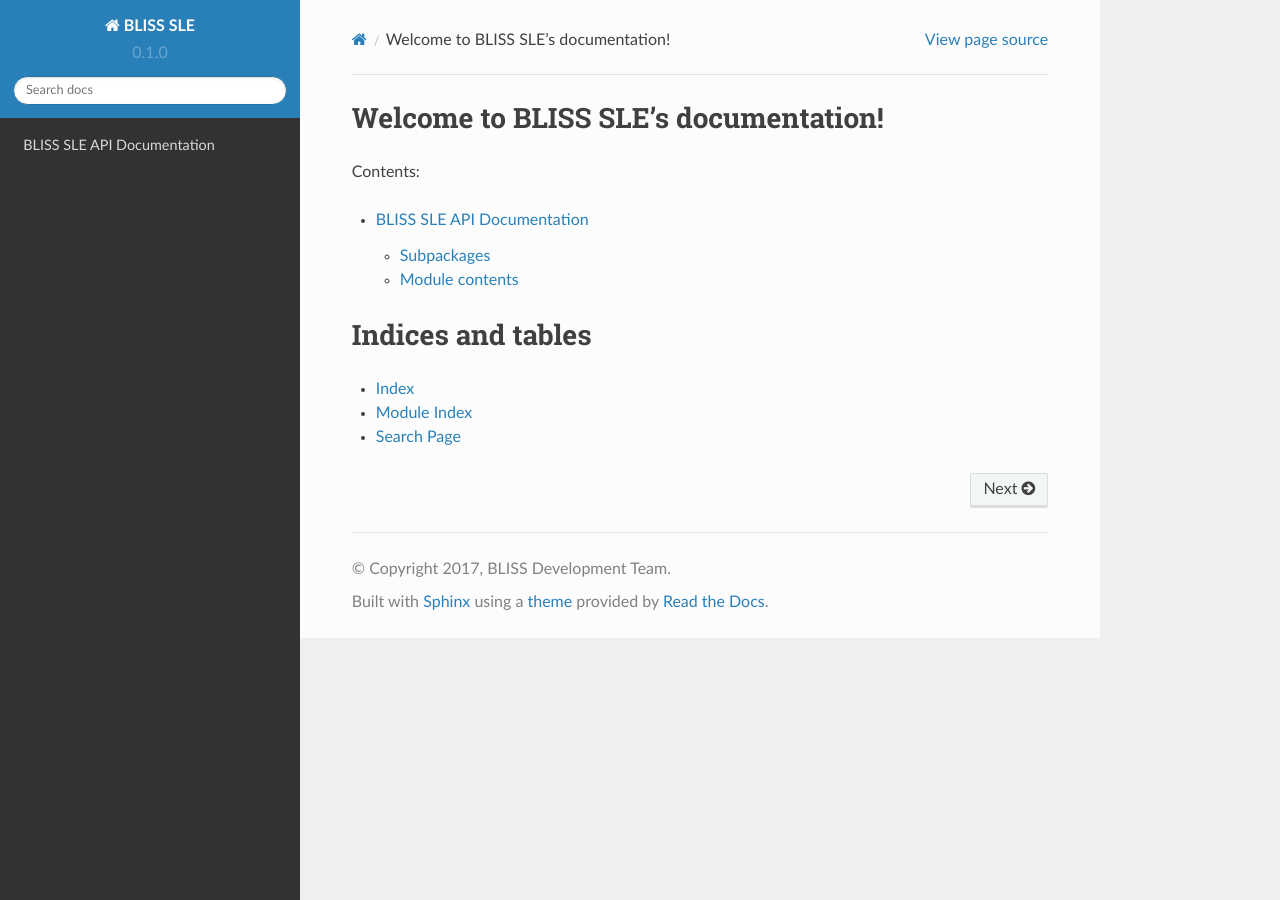
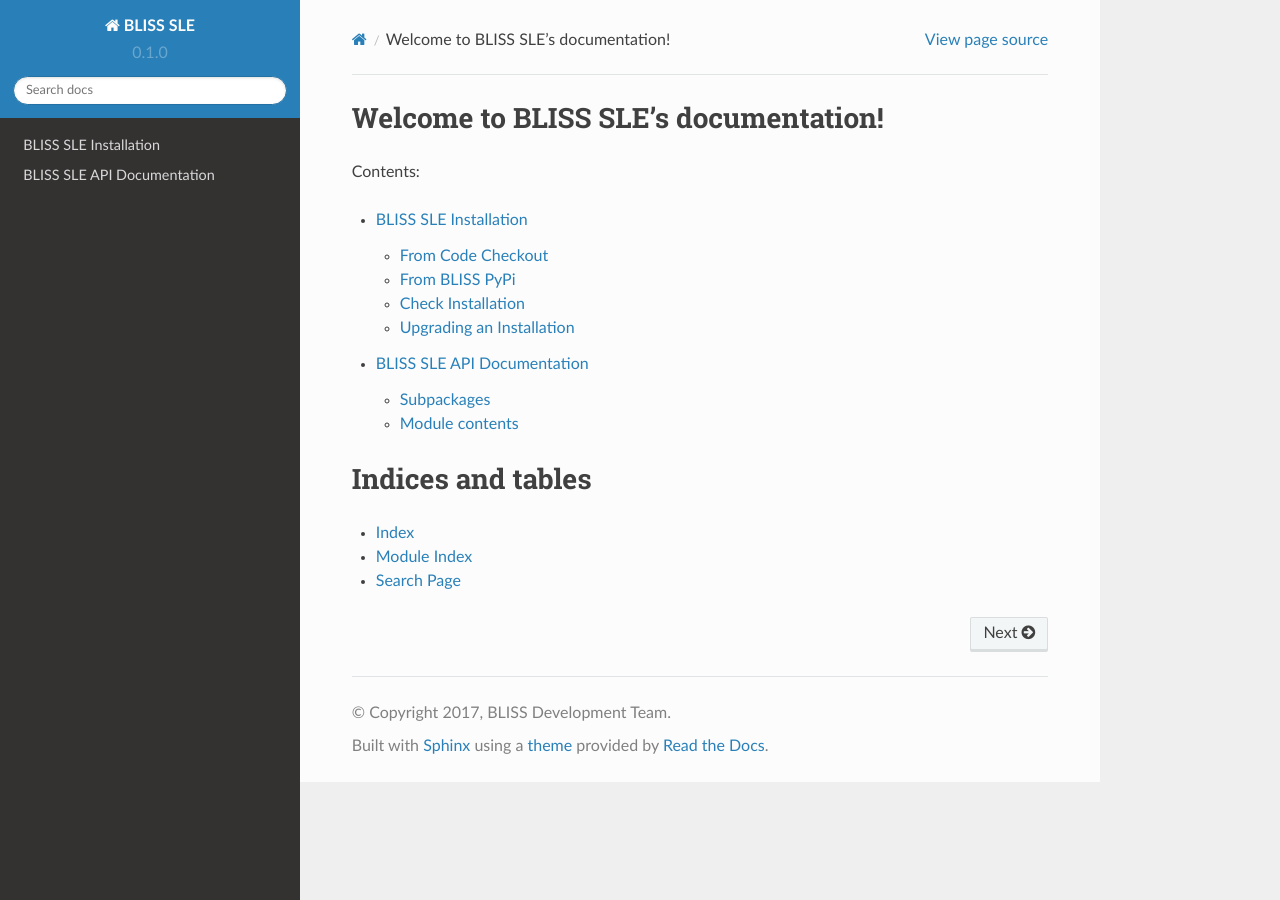
Before and after one commit to NASA-AMMOS/AIT-DSN, a Sphinx documentation site: the page built from doc/source/index.rst, in a window 1280 px wide. Built offline with Sphinx 7.4.7 and the Read the Docs theme 2.0.0, drawn with Linux system fonts in a browser that asks for light colours; some of the changed lines change nothing that is shown.

Commit message:
Add installation docs

```diff
--- a/doc/source/index.rst
+++ b/doc/source/index.rst
@@ -11,6 +11,7 @@
 .. toctree::
    :maxdepth: 2
 
+   installation
    BLISS SLE API Documentation <bliss>
 
 
--- /dev/null
+++ b/doc/source/installation.rst
@@ -0,0 +1,82 @@
+BLISS SLE Installation
+======================
+
+This guide will show you how to install BLISS SLE. It assumes that you have followed the `BLISS Core Installation and Configuration Guide <https://github.jpl.nasa.gov/pages/bliss/bliss-core/installation.html>`_ and ended up with a working BLISS Core install. You can install BLISS SLE from a checkout of the code or from the BLISS PyPi server. Having a checkout of the code can be handy if you want to view the source or make changes. Installing from PyPi keeps your system clutter free since you don't have a copy of the code base around. Either choice will work fine!
+
+From Code Checkout
+------------------
+
+Clone the repository from JPL Github
+
+.. code-block:: bash
+
+   > git clone https://github.jpl.nasa.gov/bliss/bliss-sle.git
+   > cd bliss-sle
+
+Find the latest tagged version of the code and check it out
+
+.. code-block:: bash
+
+   > git tag
+   > git checkout <Most recent version number output by the previous command>
+
+Run the following to install BLISS SLE:
+
+.. code-block:: bash
+
+   > pip install . --process-dependency-links
+
+From BLISS PyPi
+---------------
+
+If you have access to the JPL network you can install BLISS SLE directly from the BLISS PyPi server.
+
+.. code-block:: bash
+
+   > pip install bliss-sle --extra-index-url https://bliss.jpl.nasa.gov/pypi/simple/ --process-dependency-links
+
+Check Installation
+------------------
+
+Now that your installation has finished let's check that everything works as expected.
+
+.. code-block:: bash
+
+   # Test that you can properly import the bliss.sle package.
+   > python -c "import bliss.sle"
+
+If the last command **doesn't** generate any errors your installation is all set! If you see an error as shown below make sure to activate your virtual environment first.
+
+.. code-block:: bash
+
+   > python -c "import bliss.sle"
+   Traceback (most recent call last):
+     File "<string>", line 1, in <module>
+   ImportError: No module named bliss.sle
+
+Upgrading an Installation
+-------------------------
+
+When a new version of BLISS SLE is released you'll most likely want to upgrade your environment. You'll need to upgrade differently depending on how you installed the system.
+
+Installed from Code Checkout
+^^^^^^^^^^^^^^^^^^^^^^^^^^^^
+
+Navigate back to the directory where you checked out the code and run the following commands to pull the latest code, checkout the latest tag, and upgrade your install.
+
+.. code-block:: bash
+
+   > git checkout master
+   > git pull
+   > git tag
+   > git checkout <Most recent version number output by the previous command>
+   > pip install . --process-dependency-links --upgrade
+
+Installed from PyPi
+^^^^^^^^^^^^^^^^^^^
+
+Run the following to upgrade to the latest BLISS SLE (and BLISS Core) versions.
+
+.. code-block:: bash
+
+   > pip install bliss-sle --extra-index-url https://bliss.jpl.nasa.gov/pypi/simple/ --process-dependency-links --upgrade
```
